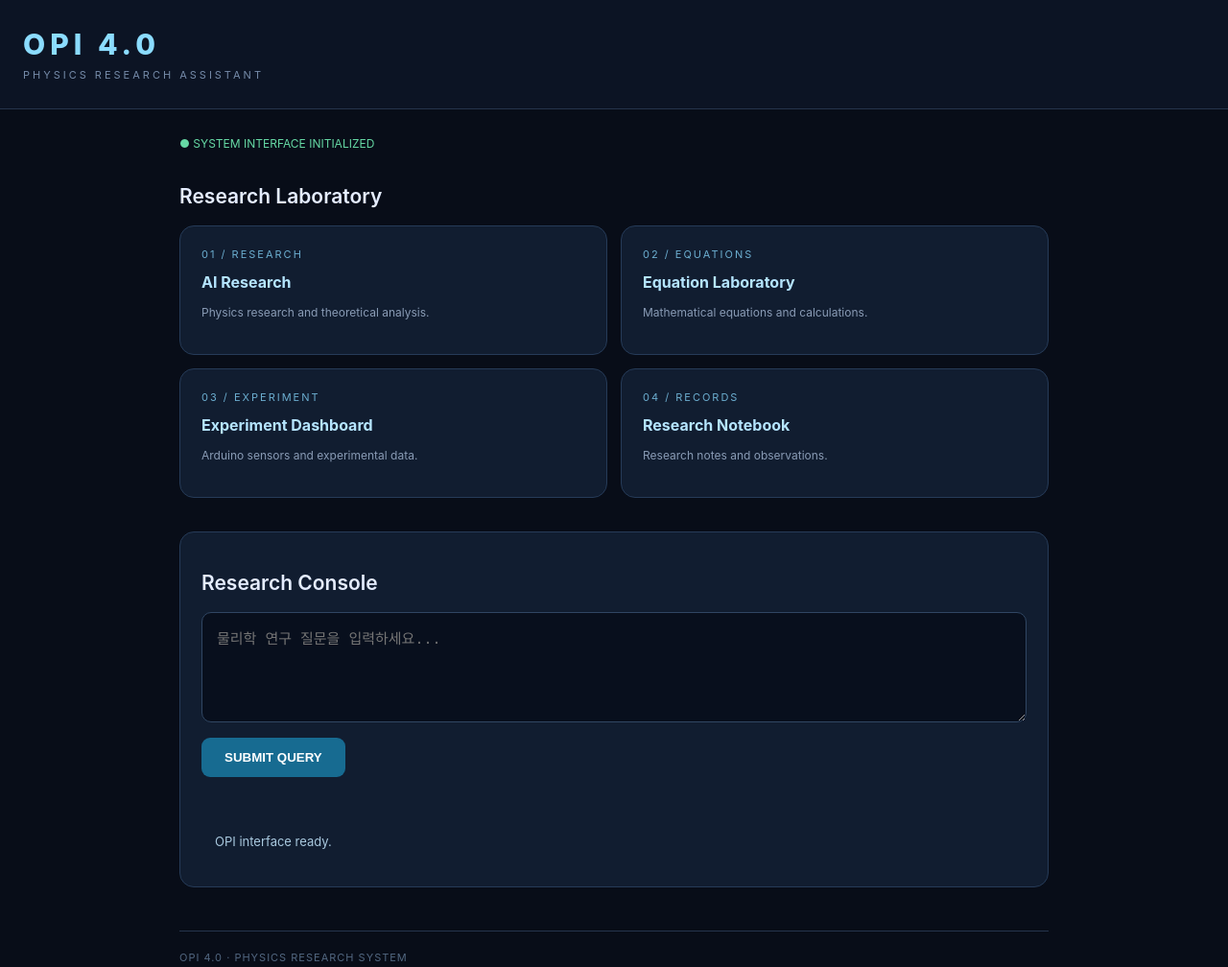
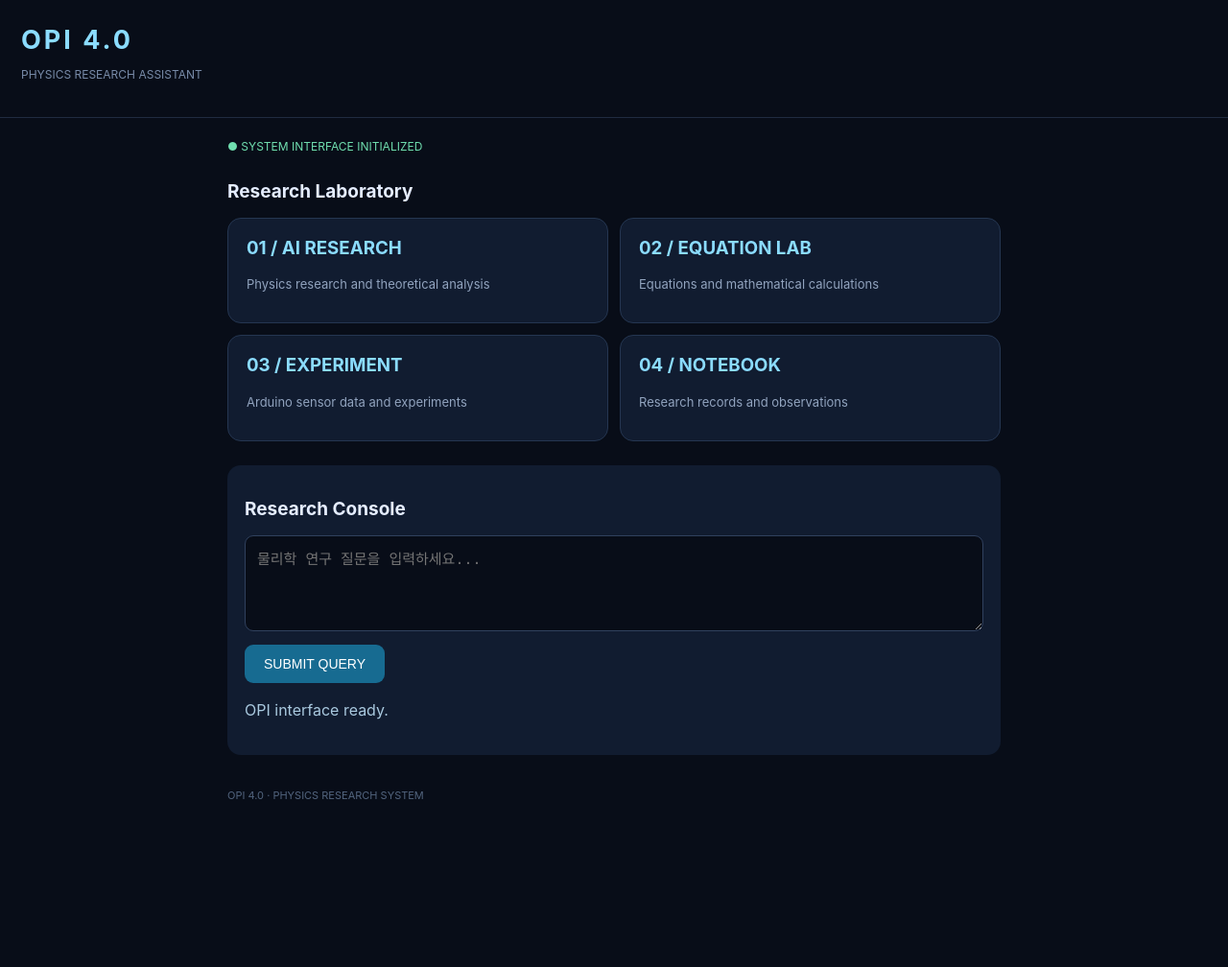
Before and after one commit to v7kbdpj9zw-bit/Opi-4.0, a plain HTML site: page index.html in a window 1280 px wide. Shown: the whole page at 96% size. After the commit the page ends 858 px from the top, so only its background shows below. Drawn offline with Linux system fonts and the light colour scheme.

Commit message:
update opi interface

```diff
--- a/index.html
+++ b/index.html
@@ -3,239 +3,155 @@
 <html lang="ko">
 <head>
 <meta charset="UTF-8">
-<meta name="viewport" content="width=device-width, initial-scale=1.0">
+<meta name="viewport" content="width=device-width, initial-scale=1">
 <title>OPI 4.0 | Physics Research</title>
 <style>
 * { box-sizing: border-box; }
-
 body {
   margin: 0;
   background: #080d18;
   color: #e5edff;
-  font-family: -apple-system, BlinkMacSystemFont, sans-serif;
+  font-family: -apple-system, sans-serif;
 }
-
 header {
-  padding: 28px 24px;
-  border-bottom: 1px solid #25344c;
-  background: #0c1424;
+  padding: 25px 22px;
+  border-bottom: 1px solid #202b40;
 }
-
-.logo {
-  font-size: 30px;
-  font-weight: 800;
-  letter-spacing: 5px;
+h1 {
+  margin: 0;
+  font-size: 27px;
+  letter-spacing: 3px;
   color: #8bdcff;
 }
-
-.subtitle {
-  color: #758ba9;
-  font-size: 11px;
-  letter-spacing: 3px;
-  margin-top: 7px;
+header p { color: #788ba8; font-size: 12px; }
+main { padding: 22px; max-width: 850px; margin: auto; }
+.status {
+  color: #70dfb0;
+  font-size: 12px;
+  margin-bottom: 28px;
 }
-
-main {
-  max-width: 950px;
-  margin: auto;
-  padding: 28px 22px;
+h2 { font-size: 19px; }
+.cards {
+  display: grid;
+  grid-template-columns: repeat(2,1fr);
+  gap: 12px;
 }
-
-.status {
-  color: #66d9a5;
-  font-size: 12px;
-  margin-bottom: 35px;
+.card {
+  background: #111c30;
+  border: 1px solid #253651;
+  border-radius: 14px;
+  padding: 19px;
+  min-height: 110px;
 }
-
-h2 {
-  font-size: 21px;
-  font-weight: 600;
-  margin-bottom: 18px;
+.card h3 { color: #8bdcff; margin-top: 0; }
+.card p { color: #91a3be; font-size: 13px; }
+.chat {
+  margin-top: 25px;
+  background: #111c30;
+  padding: 18px;
+  border-radius: 14px;
 }
-
-.grid {
-  display: grid;
-  grid-template-columns: repeat(2, 1fr);
-  gap: 14px;
+textarea {
+  width: 100%;
+  height: 100px;
+  background: #080d18;
+  border: 1px solid #30415e;
+  border-radius: 9px;
+  padding: 12px;
+  color: white;
+  font-size: 15px;
+  resize: vertical;
 }
-
-.card {
-  background: #111d30;
-  border: 1px solid #263b58;
-  border-radius: 15px;
-  padding: 22px;
-  min-height: 125px;
+button {
+  background: #176b91;
+  color: white;
+  border: 0;
+  padding: 12px 20px;
+  border-radius: 9px;
+  margin-top: 10px;
+  font-size: 14px;
 }
-
-.card:hover {
-  border-color: #62bfe8;
-}
-
-.number {
-  font-size: 11px;
-  color: #6caed0;
-  letter-spacing: 2px;
-}
-
-.card h3 {
-  font-size: 16px;
-  color: #b5e5ff;
-  margin: 12px 0 8px;
-}
-
-.card p {
-  font-size: 12px;
-  color: #899bb5;
+#response {
+  white-space: pre-wrap;
+  color: #a9c9df;
   line-height: 1.6;
 }
-
-.console {
+footer {
   margin-top: 35px;
-  padding: 22px;
-  background: #111d30;
-  border: 1px solid #263b58;
-  border-radius: 15px;
-}
-
-textarea {
-  width: 100%;
-  min-height: 115px;
-  resize: vertical;
-  background: #080f1d;
-  border: 1px solid #304663;
-  border-radius: 10px;
-  padding: 15px;
-  color: white;
-  font-size: 15px;
-  outline: none;
-}
-
-textarea:focus {
-  border-color: #65c7ef;
-}
-
-button {
-  margin-top: 12px;
-  padding: 13px 24px;
-  border: 0;
-  border-radius: 9px;
-  background: #176b91;
-  color: white;
-  font-weight: 600;
-  cursor: pointer;
-}
-
-button:active {
-  opacity: 0.7;
-}
-
-#response {
-  margin-top: 20px;
-  padding: 14px;
-  color: #a9c9df;
-  font-size: 13px;
-  line-height: 1.7;
-  white-space: pre-wrap;
-}
-
-footer {
-  margin-top: 45px;
-  padding-top: 20px;
-  border-top: 1px solid #25344c;
-  color: #526780;
+  color: #52647e;
   font-size: 11px;
-  letter-spacing: 1px;
-}
-
-@media(max-width: 480px) {
-  .grid { grid-template-columns: 1fr; }
-  .logo { font-size: 25px; }
 }
 </style>
 </head>
-
 <body>
-
 <header>
-  <div class="logo">OPI 4.0</div>
-  <div class="subtitle">PHYSICS RESEARCH ASSISTANT</div>
+  <h1>OPI 4.0</h1>
+  <p>PHYSICS RESEARCH ASSISTANT</p>
 </header>
-
 <main>
-
   <div class="status">● SYSTEM INTERFACE INITIALIZED</div>
-
   <h2>Research Laboratory</h2>
-
-<div class="grid">
-
+  <div class="cards">
     <div class="card">
-    <div class="number">01 / RESEARCH</div>
-    <h3>AI Research</h3>
-    <p>Physics research and theoretical analysis.</p>
+      <h3>01 / AI RESEARCH</h3>
+      <p>Physics research and theoretical analysis</p>
     </div>
-
     <div class="card">
-    <div class="number">02 / EQUATIONS</div>
-    <h3>Equation Laboratory</h3>
-    <p>Mathematical equations and calculations.</p>
+      <h3>02 / EQUATION LAB</h3>
+      <p>Equations and mathematical calculations</p>
     </div>
-
     <div class="card">
-    <div class="number">03 / EXPERIMENT</div>
-    <h3>Experiment Dashboard</h3>
-    <p>Arduino sensors and experimental data.</p>
+      <h3>03 / EXPERIMENT</h3>
+      <p>Arduino sensor data and experiments</p>
     </div>
-
     <div class="card">
-    <div class="number">04 / RECORDS</div>
-    <h3>Research Notebook</h3>
-    <p>Research notes and observations.</p>
+      <h3>04 / NOTEBOOK</h3>
+      <p>Research records and observations</p>
     </div>
-
   </div>
-
-<section class="console">
-
+  <section class="chat">
     <h2>Research Console</h2>
-
     <textarea id="question"
       placeholder="물리학 연구 질문을 입력하세요..."></textarea>
-
     <button onclick="ask()">SUBMIT QUERY</button>
-
-<div id="response">
-OPI interface ready.
-</div>
-
+    <p id="response">OPI interface ready.</p>
   </section>
-
-<footer>
-OPI 4.0 · PHYSICS RESEARCH SYSTEM
-</footer>
-
+  <footer>OPI 4.0 · PHYSICS RESEARCH SYSTEM</footer>
 </main>
-
 <script>
 function ask() {
-  const question = document
-    .getElementById("question")
-    .value.trim();
-
-  const response = document
-    .getElementById("response");
-
-  if (!question) {
-    response.textContent = "질문을 입력해 주세요.";
+  const q = document.getElementById("question").value.trim();
+  const r = document.getElementById("response");
+  if (!q) {
+    r.textContent = "질문을 입력해 주세요.";
     return;
   }
-
-  response.textContent =
-    "QUERY RECEIVED\n\n" +
-    question +
-    "\n\nAI engine is not connected yet.";
+  r.textContent =
+    "질문이 입력되었습니다.\n\n" +
+    q +
+    "\n\nAI 연결은 다음 개발 단계에서 진행합니다.";
 }
 </script>
+<script>
+const WORKER_URL = "여기에_Cloudflare_Worker_주소";
 
+async function askOPI(message) {
+  const response = await fetch(WORKER_URL, {
+    method: "POST",
+    headers: {
+      "Content-Type": "application/json"
+    },
+    body: JSON.stringify({ message })
+  });
+
+  const data = await response.json();
+
+  if (!response.ok) {
+    throw new Error(data.error || "AI 연결 오류");
+  }
+
+  return data.reply;
+}
+</script>
 </body>
 </html>
```
Lines whose indentation alone changed are shown as unchanged.
